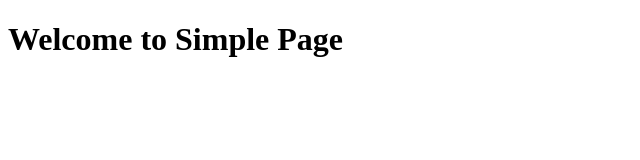
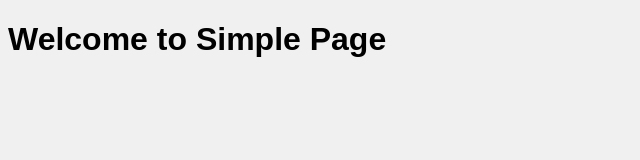
Before and after one commit to cchalla1/simple-pagek12, a plain HTML site: page index.html in a window 1280 px wide. Shown: the whole page, without its empty margins (0-640 px from the left). Drawn offline with Linux system fonts and the light colour scheme.

Commit message:
Add CSS to HTML page

```diff
--- a/index.html
+++ b/index.html
@@ -1 +1 @@
-<!DOCTYPE html><html><head><title>Simple Page</title></head><body><h1>Welcome to Simple Page</h1></body></html>
+<!DOCTYPE html><html><head><title>Simple Page</title><style>body { font-family: Arial, sans-serif; background-color: #f0f0f0; }</style></head><body><h1>Welcome to Simple Page</h1></body></html>
```
